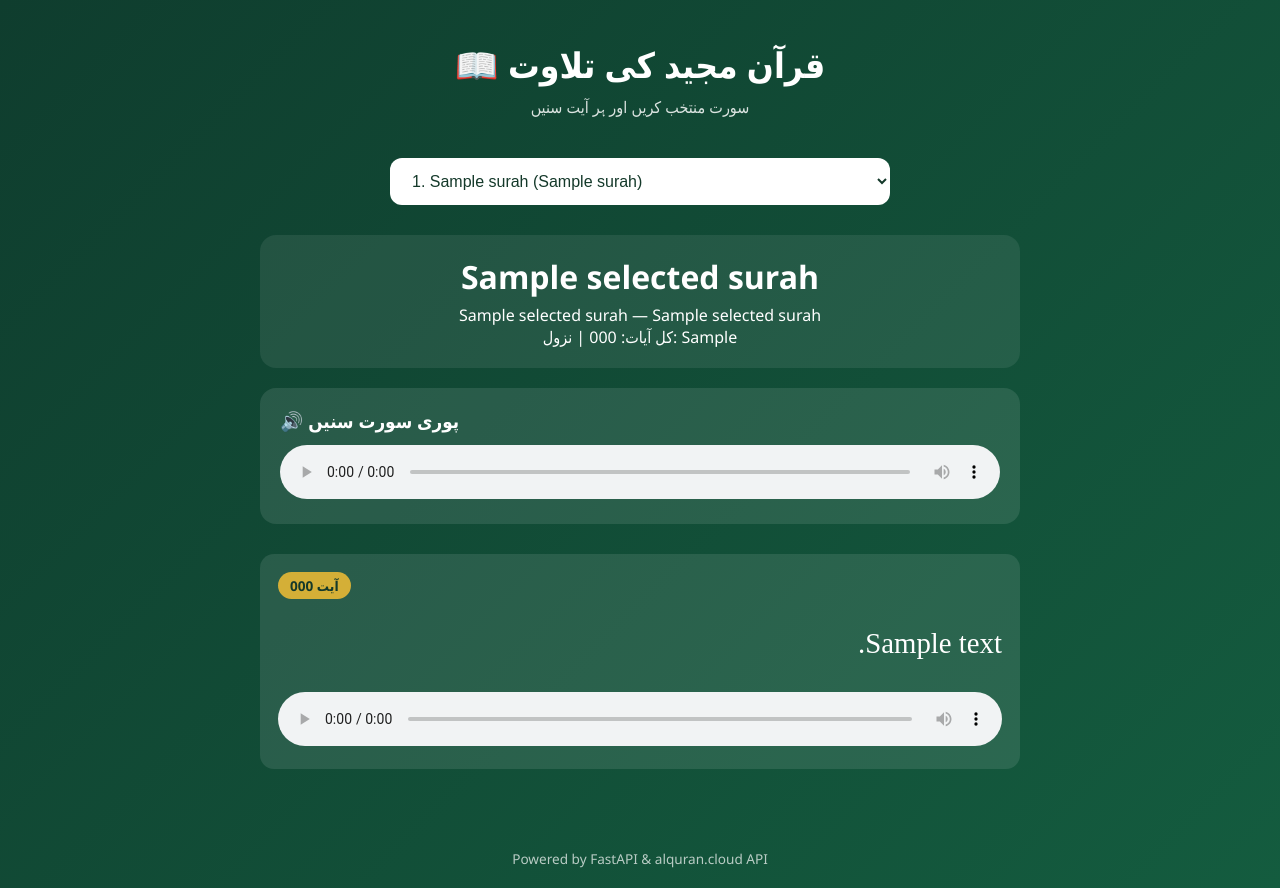
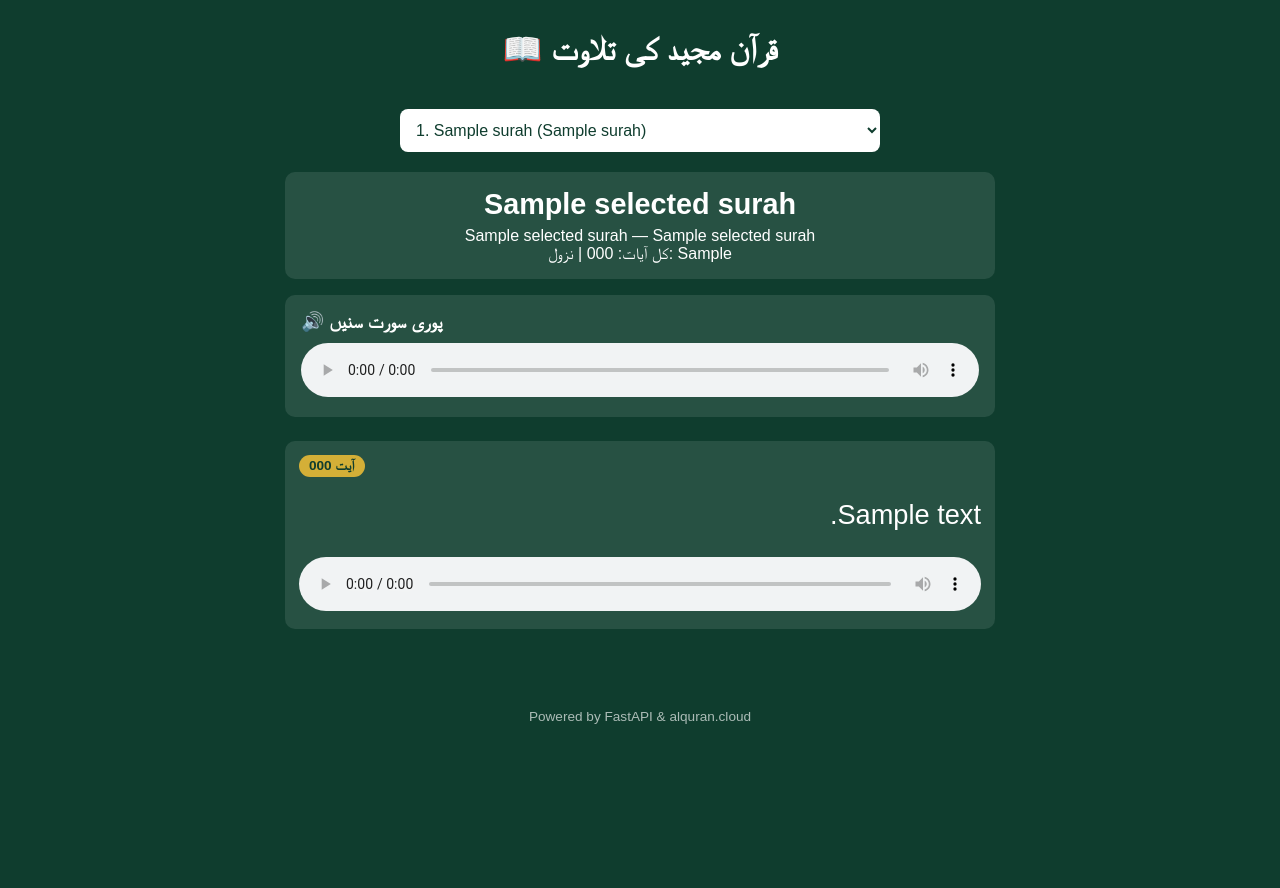
Before and after one commit to majid-7557472/quran-app, a FastAPI app: template templates/index.html in a window 1280 px wide. After the commit the page ends 724 px from the top, so only its background shows below. Run offline with FastAPI, Linux system fonts and the light colour scheme; the template is opened without the code that fills it: most values are stand-ins (such as "Sample title", 1, 10 or a date in 2020).

Commit message:
simplify: remove index.html, simplify style.css and templates/index.html

```diff
--- a/static/style.css
+++ b/static/style.css
@@ -1,123 +1,118 @@
+/* Basic Reset */
 * {
     box-sizing: border-box;
     margin: 0;
     padding: 0;
 }
 
+/* Body */
 body {
-    font-family: 'Segoe UI', Tahoma, sans-serif;
-    background: linear-gradient(135deg, #0f3d2e, #145c3f);
+    font-family: Arial, sans-serif;
+    background-color: #0f3d2e;
+    color: #ffffff;
     min-height: 100vh;
-    color: #fff;
 }
 
+/* Header */
 header {
     text-align: center;
-    padding: 40px 20px 20px;
+    padding: 30px 20px 15px;
 }
 
 header h1 {
-    font-size: 2.2rem;
-    margin-bottom: 8px;
+    font-size: 2rem;
+    margin-bottom: 6px;
 }
 
-.subtitle {
-    opacity: 0.85;
+/* Main content */
+main {
+    max-width: 750px;
+    margin: 0 auto;
+    padding: 0 20px 50px;
 }
 
-main {
-    max-width: 800px;
-    margin: 0 auto;
-    padding: 0 20px 60px;
-}
-
+/* Surah dropdown */
 .surah-form {
     text-align: center;
-    margin: 20px 0 30px;
+    margin: 20px 0;
 }
 
 #surahSelect {
     width: 100%;
-    max-width: 500px;
-    padding: 14px 18px;
-    border-radius: 12px;
+    max-width: 480px;
+    padding: 12px;
+    font-size: 1rem;
+    border-radius: 8px;
     border: none;
-    font-size: 1rem;
-    background: #fff;
-    color: #14392a;
+    background: #ffffff;
+    color: #0f3d2e;
     cursor: pointer;
 }
 
+/* Surah info box */
 .surah-info {
     text-align: center;
-    background: rgba(255,255,255,0.08);
-    border-radius: 16px;
-    padding: 20px;
-    margin-bottom: 20px;
+    background: rgba(255,255,255,0.1);
+    border-radius: 10px;
+    padding: 16px;
+    margin-bottom: 16px;
 }
 
 .surah-info h2 {
-    font-size: 2rem;
+    font-size: 1.8rem;
     margin-bottom: 6px;
 }
 
+/* Full audio player */
 .full-audio {
     background: rgba(255,255,255,0.1);
-    border-radius: 16px;
-    padding: 20px;
-    margin-bottom: 30px;
+    border-radius: 10px;
+    padding: 16px;
+    margin-bottom: 24px;
 }
 
 .full-audio h3 {
+    margin-bottom: 10px;
+}
+
+/* Ayah cards */
+.ayah-card {
+    background: rgba(255,255,255,0.1);
+    border-radius: 10px;
+    padding: 14px;
+    margin-bottom: 14px;
+}
+
+/* Ayah number badge */
+.ayah-number {
+    display: inline-block;
+    background: #d4af37;
+    color: #0f3d2e;
+    font-weight: bold;
+    padding: 3px 10px;
+    border-radius: 15px;
+    font-size: 0.85rem;
+    margin-bottom: 8px;
+}
+
+/* Arabic text */
+.ayah-text {
+    font-size: 1.7rem;
+    line-height: 2.2;
+    direction: rtl;
+    text-align: right;
     margin-bottom: 12px;
 }
 
-.ayah-list {
-    display: flex;
-    flex-direction: column;
-    gap: 16px;
-}
-
-.ayah-card {
-    background: rgba(255,255,255,0.1);
-    border-radius: 14px;
-    padding: 18px;
-}
-
-.ayah-number {
-    display: inline-block;
-    background: #d4af37;
-    color: #14392a;
-    font-weight: bold;
-    padding: 4px 12px;
-    border-radius: 20px;
-    font-size: 0.85rem;
-    margin-bottom: 10px;
-}
-
-.ayah-text {
-    font-family: 'Traditional Arabic', 'Scheherazade New', serif;
-    font-size: 1.8rem;
-    line-height: 2.4;
-    direction: rtl;
-    text-align: right;
-    margin-bottom: 14px;
-}
-
+/* Audio player */
 audio {
     width: 100%;
 }
 
-.hint {
-    text-align: center;
-    opacity: 0.8;
-    margin-top: 40px;
-    font-size: 1.1rem;
-}
-
+/* Footer */
 footer {
     text-align: center;
-    padding: 20px;
-    opacity: 0.7;
+    padding: 16px;
     font-size: 0.85rem;
+    opacity: 0.65;
 }
--- a/templates/index.html
+++ b/templates/index.html
@@ -3,47 +3,47 @@
 <head>
     <meta charset="UTF-8">
     <meta name="viewport" content="width=device-width, initial-scale=1.0">
-    <title>قرآن مجید - تلاوت</title>
+    <title>قرآن مجید</title>
     <link rel="stylesheet" href="/static/style.css">
 </head>
 <body>
 
     <header>
         <h1>📖 قرآن مجید کی تلاوت</h1>
-        <p class="subtitle">سورت منتخب کریں اور ہر آیت سنیں</p>
     </header>
 
     <main>
-        <!-- Surah select karne ke liye dropdown -->
-        <form action="" method="get" class="surah-form" id="surahForm">
-            <select name="surah_select" id="surahSelect" onchange="goToSurah()">
+        <!-- سورت منتخب کریں -->
+        <div class="surah-form">
+            <select id="surahSelect" onchange="goToSurah()">
                 <option value="">-- سورت منتخب کریں --</option>
-                {% for surah in surahs %}
-                    <option value="{{ surah.number }}"
-                        {% if selected_surah and selected_surah.number == surah.number %}selected{% endif %}>
-                        {{ surah.number }}. {{ surah.name }} ({{ surah.englishName }})
-                    </option>
+                {% for s in surahs %}
+                <option value="{{ s.number }}"
+                    {% if selected_surah and selected_surah.number == s.number %}selected{% endif %}>
+                    {{ s.number }}. {{ s.name }} ({{ s.englishName }})
+                </option>
                 {% endfor %}
             </select>
-        </form>
+        </div>
 
         {% if selected_surah %}
+
+        <!-- سورت کی معلومات -->
         <section class="surah-info">
             <h2>{{ selected_surah.name }}</h2>
             <p>{{ selected_surah.englishName }} — {{ selected_surah.englishNameTranslation }}</p>
             <p>کل آیات: {{ selected_surah.numberOfAyahs }} | نزول: {{ selected_surah.revelationType }}</p>
         </section>
 
-        <!-- Poori surah ek sath sunne ke liye -->
+        <!-- پوری سورت کا آڈیو -->
         <div class="full-audio">
             <h3>🔊 پوری سورت سنیں</h3>
             <audio controls style="width:100%">
-                <source src="https://cdn.islamic.network/quran/audio-surah/128/ar.alafasy/{{ selected_surah.number }}.mp3" type="audio/mpeg">
-                آپ کا براؤزر آڈیو سپورٹ نہیں کرتا
+                <source src="https://cdn.islamic.network/quran/audio-surah/128/ar.alafasy/{{ selected_surah.number }}.mp3">
             </audio>
         </div>
 
-        <!-- Har ayah ka alag audio player -->
+        <!-- آیات -->
         <div class="ayah-list">
             {% for ayah in ayahs %}
             <div class="ayah-card">
@@ -51,27 +51,26 @@
                 <p class="ayah-text">{{ ayah.text }}</p>
                 <audio controls>
                     <source src="{{ ayah.audio }}" type="audio/mpeg">
-                    آپ کا براؤزر آڈیو سپورٹ نہیں کرتا
                 </audio>
             </div>
             {% endfor %}
         </div>
+
         {% else %}
-        <p class="hint">تلاوت سننے کے لیے اوپر سے کوئی سورت منتخب کریں</p>
+        <p style="text-align:center; margin-top:40px;">سورت منتخب کریں تلاوت سننے کے لیے</p>
         {% endif %}
     </main>
 
     <footer>
-        <p>Powered by FastAPI &amp; alquran.cloud API</p>
+        <p>Powered by FastAPI &amp; alquran.cloud</p>
     </footer>
 
     <script>
         function goToSurah() {
             const val = document.getElementById("surahSelect").value;
-            if (val) {
-                window.location.href = "/surah/" + val;
-            }
+            if (val) window.location.href = "/surah/" + val;
         }
     </script>
+
 </body>
 </html>
```
Also changed, not shown: index.html (deleted, +0 -149 lines).
